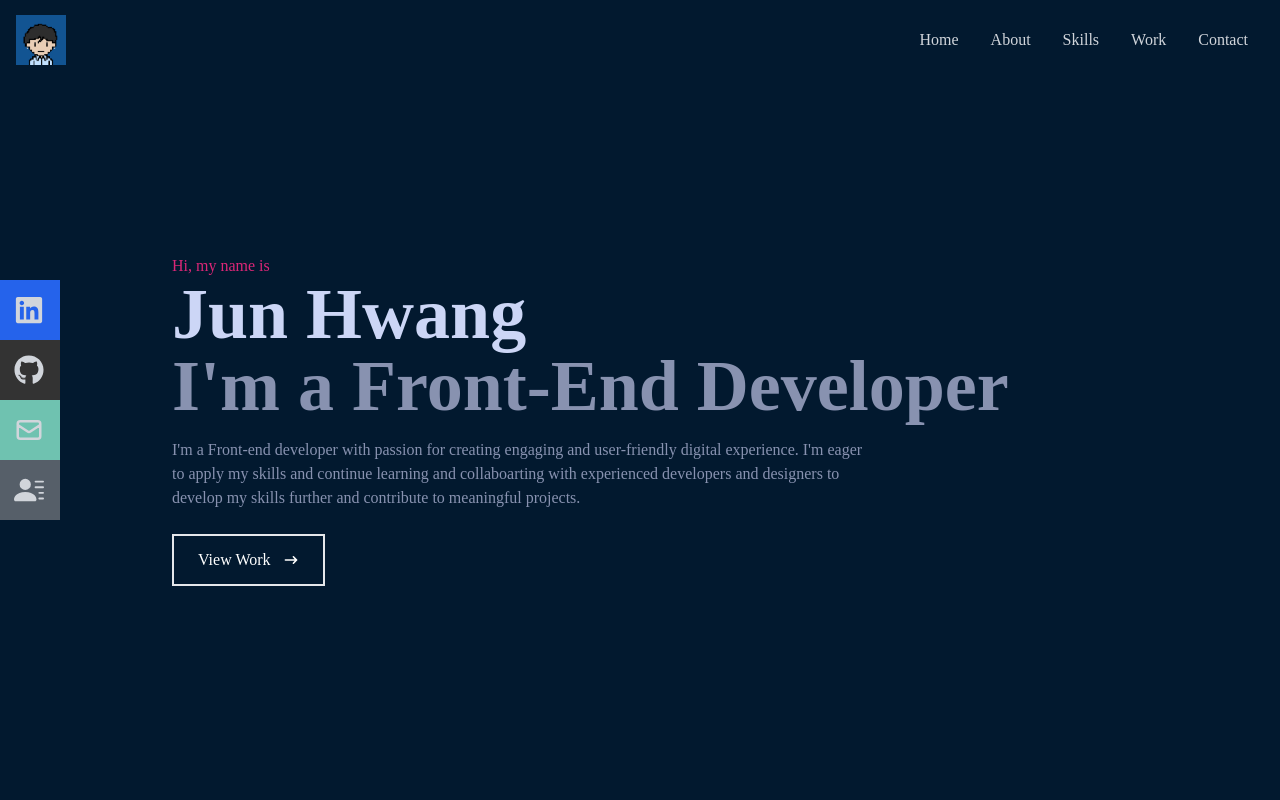
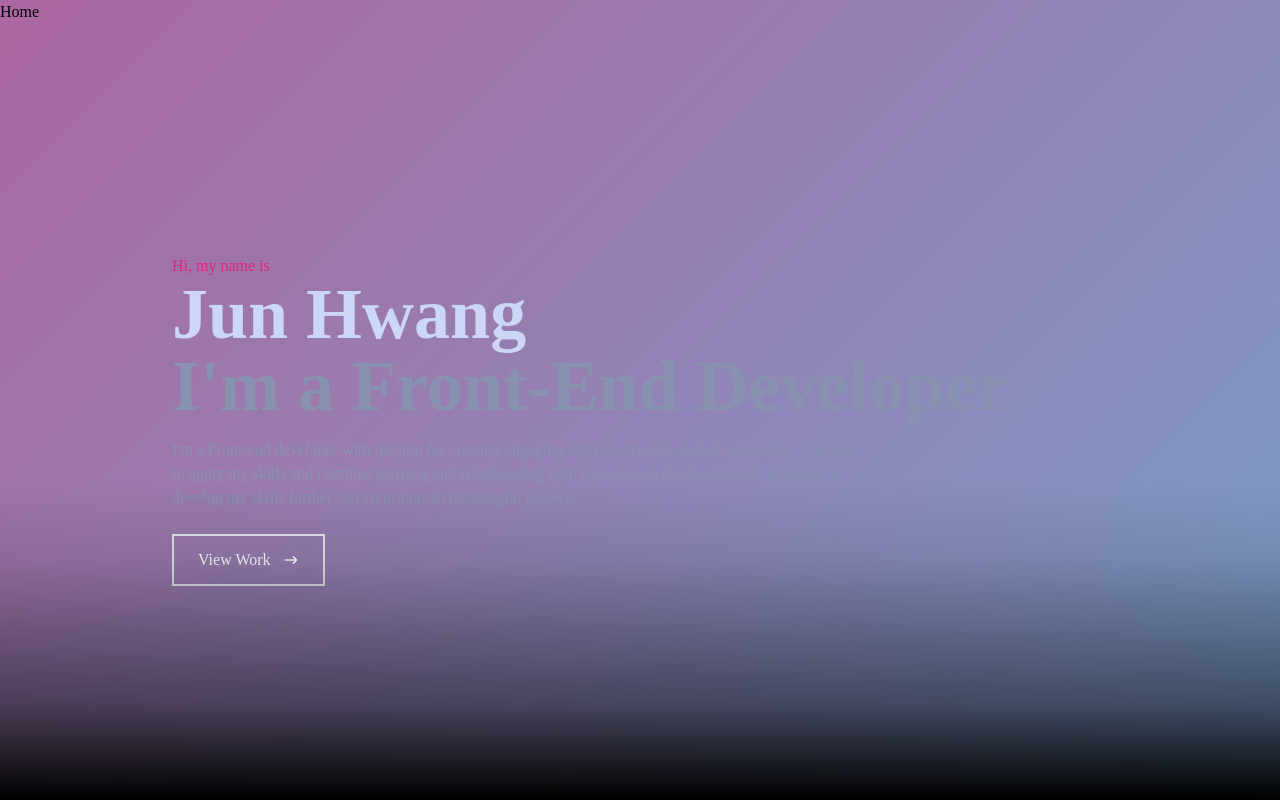
Before and after one commit to jhwang2525/jun-portfolio, a React (Create React App) app: page / in a window 1280 px wide. Shown: the top 800 px of the page. Built offline with nearby package versions, Linux system fonts and the light colour scheme.

Commit message:
background-gradient

```diff
--- a/package.json
+++ b/package.json
@@ -12,6 +12,7 @@
     "react-dom": "^18.2.0",
     "react-icons": "^4.8.0",
     "react-scripts": "5.0.1",
+    "react-scroll": "^1.8.9",
     "web-vitals": "^2.1.4"
   },
   "devDependencies": {
--- a/src/components/Contact.jsx
+++ b/src/components/Contact.jsx
@@ -5,12 +5,13 @@ const Contact = () => {
     <div name='contact' className='w-full h-screen bg-[#01192f] flex justify-center items-center p-4'>
         <form action="" className='flex flex-col max-w-[600px] w-full'>
             <div className='pb-8'>
-                <p ClassName='text-4xl font-bold inline border-b-4 border-pink-600 text-gray-300'>Contact</p>
+                <p className='text-4xl font-bold inline border-b-4 border-pink-600 text-gray-300'>Contact</p>
                 <p className='text-gray-300 py-4'>Submit the form below or send me an email - jhwang2525@gmail.com</p>
             </div>
             <input className='bg-[#ccd6f6] p-2' type="text" placeholder='Name' name='name' />
             <input className='my-4 p-2 bg-[#ccd6f6]' type="email" placeholder='Email' name='email' />
             <textarea className='bg-[ccd6f6] p-2' name="message" rows="10" placeholder='Message'></textarea>
+            <button className='text-white border-2 hover:bg-pink-600 hover:border-pink-600 px-4 py-3 my-8 mx-auto flex items-center'>Let's Collaborate</button>
         </form>
 
     </div>
--- a/src/components/Home.jsx
+++ b/src/components/Home.jsx
@@ -3,7 +3,7 @@ import {HiArrowNarrowRight} from 'react-icons/hi'
 
 const Home = () => {
   return (
-    <div  name='home' className='w-full h-screen bg-[#02192f]'>
+    <div  name='home' className='w-full h-screen gradient-bg'>
       Home
       {/* Container */}
       <div className='max-w-[1000px] mx-auto px-8 flex flex-col justify-center h-full'>
--- a/src/components/Navbar.jsx
+++ b/src/components/Navbar.jsx
@@ -3,7 +3,7 @@ import {FaBars, FaTimes, FaGithub, FaLinkedin} from 'react-icons/fa'
 import {HiOurlineMail, HiOutlineMail} from 'react-icons/hi'
 import {BsFillPersonLinesFill} from 'react-icons/bs'
 import Jun from '../assets/jun.png'
-
+import {Link} from 'react-scroll'
 
 const Navbar = () => {
     const [nav, setNav] = useState(false)
@@ -17,11 +17,26 @@ const Navbar = () => {
 
       {/* menu */}
         <ul className='hidden md:flex'>
-            <li>Home</li>
-            <li>About</li>
-            <li>Skills</li>
-            <li>Work</li>
-            <li>Contact</li>
+            <li>
+            <Link to="home" smooth={true} duration={500}>
+          Home
+        </Link>
+            </li>
+            <li>
+            <Link to="about" smooth={true} duration={500}>
+          About
+        </Link>
+            </li>
+            <li>
+            <Link to="projects" smooth={true} duration={500}>
+          Projects
+        </Link>
+            </li>
+            <li>
+            <Link to="contact" smooth={true} duration={500}>
+          Contact
+        </Link>
+            </li>
         </ul>
 
       {/* Hamburger */}
@@ -30,11 +45,26 @@ const Navbar = () => {
       </div>
       {/* Mobile menu */}
       <ul className={!nav ? 'hidden' : 'absolute top-0 left-0 w-full h-screen bg-[#02192f] flex flex-col justify-center items-center'}>
-            <li className='py-6 text text-4xl'>Home</li>
-            <li className='py-6 text text-4xl'>About</li>
-            <li className='py-6 text text-4xl'>Skills</li>
-            <li className='py-6 text text-4xl'>Work</li>
-            <li className='py-6 text text-4xl'>Contact</li>
+            <li className='py-6 text text-4xl'>
+            <Link onClick={handleClick} to="home" smooth={true} duration={500}>
+          Home
+        </Link>
+            </li>
+            <li className='py-6 text text-4xl'>
+            <Link onClick={handleClick} to="about" smooth={true} duration={500}>
+          About
+        </Link>
+            </li>
+            <li className='py-6 text text-4xl'>
+            <Link onClick={handleClick} to="projects" smooth={true} duration={500}>
+          Projects
+        </Link>
+            </li>
+            <li className='py-6 text text-4xl'>
+            <Link onClick={handleClick} to="contact" smooth={true} duration={500}>
+          Contact
+        </Link>
+            </li>
       </ul>
 
       {/* Social icons */}
--- a/src/index.css
+++ b/src/index.css
@@ -28,3 +28,25 @@
         hsla(242, 74%, 61%, 0.8)
     )!important;
 }
+
+.gradient-bg {
+    position: relative;
+    background: #ab66a0;
+    background: linear-gradient(135deg, #ab66a0 0%, #799fca 100%);
+}
+
+.gradient-bg::before {
+    content: '';
+    position: absolute;
+    top: 0;
+    bottom: 0;
+    left: 0;
+    right: 0;
+    background: linear-gradient(
+        0deg,
+        #000 0%,
+        rgba(0, 0, 0, .5) 12%,
+        rgba(0, 0, 0, .1) 30%,
+        rgba(0, 0, 0, 0) 40%
+    );
+}
```
Also changed, not shown: 1 other file (tests, documents, lock files or other folders).
